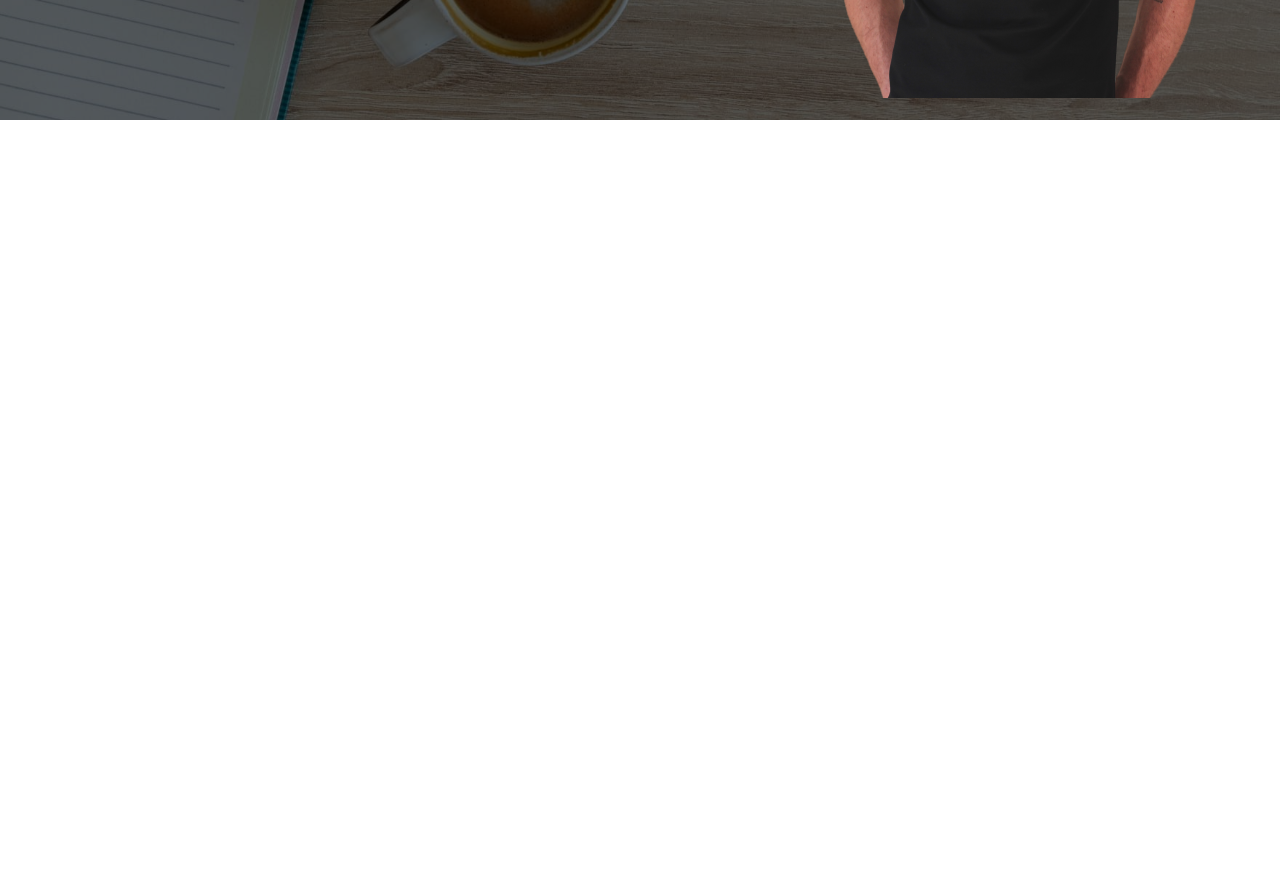
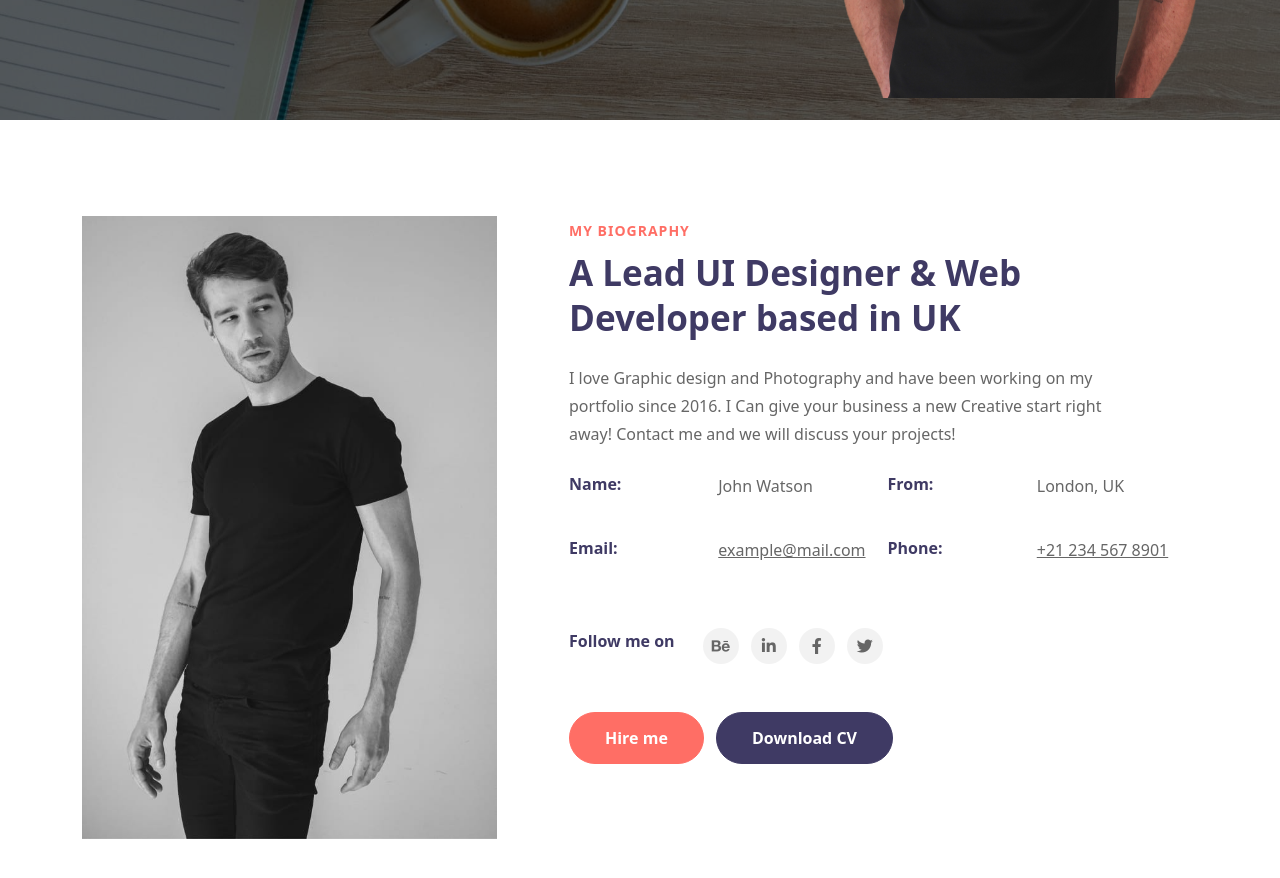
Before and after one commit to NMsby/ui-portfolio, a plain HTML site: page index.html in a window 1280 px wide. Shown: the part 680-1558 px from the top of the page. Before the commit the page ends 1424 px from the top, so only its background shows below. Drawn offline with nearby package versions, Linux system fonts and the light colour scheme.

Commit message:
Create about section with biography and personal information

```diff
--- a/assets/css/style.css
+++ b/assets/css/style.css
@@ -500,3 +500,158 @@
         font-size: 15px;
     }
 }
+
+/* About Section Styles */
+.w3l-about {
+    background-color: #fff;
+}
+
+.w3l-title-small {
+    font-size: 14px;
+    font-weight: 600;
+    text-transform: uppercase;
+    line-height: 30px;
+    letter-spacing: 1px;
+    color: #ff6e65;
+    display: block;
+    margin-bottom: 6px;
+}
+
+.w3l-title-main {
+    font-size: 35px;
+    line-height: 45px;
+    font-weight: 700;
+    color: #3f3a64;
+}
+
+.w3l-about-info p {
+    color: #666;
+    font-size: 16px;
+    line-height: 28px;
+}
+
+.my-info {
+    display: grid;
+    grid-template-columns: 1fr 1fr;
+    grid-gap: 20px;
+}
+
+.single-info {
+    display: grid;
+    grid-template-columns: 1fr 1fr;
+}
+
+.single-info span {
+    color: #3f3a64;
+    font-weight: 600;
+}
+
+.single-info p,
+.single-info p a {
+    color: #666;
+}
+
+.single-info p a:hover {
+    color: #ff6e65;
+    text-decoration: underline;
+}
+
+/* Social Media Links */
+.follow-social {
+    display: flex;
+    align-items: center;
+    padding: 0;
+    margin: 0;
+}
+
+.follow-social li {
+    display: inline-block;
+    margin-right: 12px;
+    list-style: none;
+}
+
+.follow-social li h5 {
+    color: #3f3a64;
+    font-size: 16px;
+    font-weight: 600;
+}
+
+.follow-social li a {
+    color: #666;
+    width: 36px;
+    height: 36px;
+    background: rgba(230, 230, 230, 0.5);
+    display: inline-block;
+    border-radius: 50%;
+    text-align: center;
+    line-height: 36px;
+    transition: 0.3s ease;
+}
+
+.follow-social li a:hover {
+    background: #ff6e65;
+    color: #fff;
+    transform: translateY(-3px);
+}
+
+/* Button Styles */
+.btn-secondary {
+    color: #fff;
+    background-color: #3f3a64;
+    border-color: #3f3a64;
+}
+
+.btn-secondary:hover {
+    color: #fff;
+    background-color: #2e2949;
+    border-color: #2e2949;
+}
+
+/* Responsive styles */
+@media (max-width: 1200px) {
+    .w3l-title-main {
+        font-size: 32px;
+        line-height: 42px;
+    }
+}
+
+@media (max-width: 991px) {
+    .my-info {
+        grid-template-columns: 1fr;
+    }
+
+    .w3l-title-main {
+        font-size: 30px;
+        line-height: 40px;
+    }
+}
+
+@media (max-width: 768px) {
+    .w3l-title-main {
+        font-size: 28px;
+        line-height: 38px;
+    }
+
+    .my-info {
+        grid-gap: 10px;
+    }
+}
+
+@media (max-width: 480px) {
+    .w3l-title-main {
+        font-size: 26px;
+        line-height: 36px;
+    }
+
+    .single-info {
+        grid-template-columns: 90px 1fr;
+    }
+
+    .follow-social {
+        flex-wrap: wrap;
+    }
+
+    .follow-social li h5 {
+        margin-bottom: 10px;
+    }
+}
--- a/index.html
+++ b/index.html
@@ -129,8 +129,64 @@
     </section>
 
     <!-- About Section -->
-    <section id="about" class="w3l-about py-5">
-        <!-- About content will go here -->
+    <section class="w3l-about py-5" id="about">
+        <div class="container py-md-5 py-2">
+            <div class="row w3l-row">
+                <div class="col-lg-5 my-image pe-lg-5 mb-lg-0 mb-md-5 mb-4">
+                    <img src="assets/images/about.jpg" alt="About me image" class="img-fluid">
+                </div>
+                <div class="col-lg-7 w3l-about-info px-lg-4 align-center">
+                    <h6 class="w3l-title-small mb-1">My Biography</h6>
+                    <h3 class="w3l-title-main mb-2">A Lead UI Designer & Web Developer based in UK</h3>
+                    <p class="my-4 pe-lg-5">I love Graphic design and Photography and have been working on my portfolio since 2016. I Can give your business a new Creative start right away! Contact me and we will discuss your projects!</p>
+
+                    <div class="my-info mt-4">
+                        <div class="single-info">
+                            <span>Name:</span>
+                            <p>John Watson</p>
+                        </div>
+
+                        <div class="single-info">
+                            <span>From:</span>
+                            <p>London, UK</p>
+                        </div>
+
+                        <div class="single-info">
+                            <span>Email:</span>
+                            <p><a href="mailto:example@mail.com">example@mail.com</a></p>
+                        </div>
+
+                        <div class="single-info">
+                            <span>Phone:</span>
+                            <p><a href="tel:+21 234 567 8901">+21 234 567 8901</a></p>
+                        </div>
+                    </div>
+
+                    <ul class="follow-social mt-lg-5 mt-4">
+                        <li>
+                            <h5 class="me-md-3">Follow me on </h5>
+                        </li>
+                        <li>
+                            <a href="#"><span class="fab fa-behance"></span></a>
+                        </li>
+                        <li>
+                            <a href="#"><span class="fab fa-linkedin-in"></span></a>
+                        </li>
+                        <li>
+                            <a href="#"><span class="fab fa-facebook-f"></span></a>
+                        </li>
+                        <li>
+                            <a href="#"><span class="fab fa-twitter"></span></a>
+                        </li>
+                    </ul>
+
+                    <div class="w3l-btn">
+                        <a href="#contact" class="btn btn-style btn-primary mt-lg-5 mt-4 me-md-2">Hire me</a>
+                        <a href="#" class="btn btn-style btn-secondary mt-lg-5 mt-4">Download CV</a>
+                    </div>
+                </div>
+            </div>
+        </div>
     </section>
 
     <!-- Services Section -->
```
